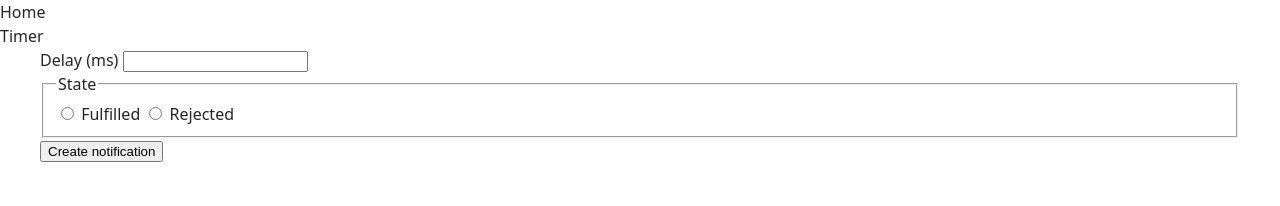
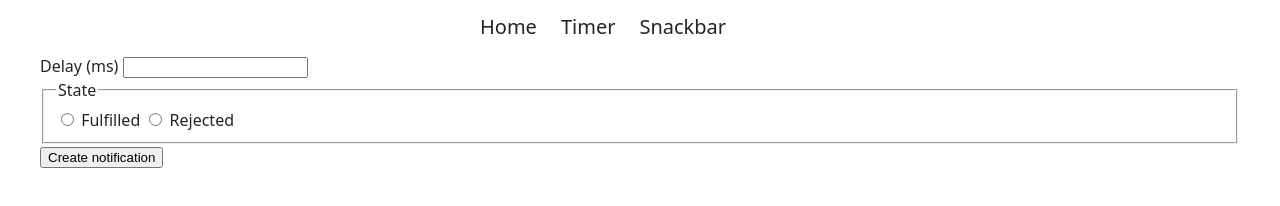
Before and after one commit to vitalii-mieliet/goit-js-hw-10, a website built with Vite: page src/2-snackbar.html in a window 1280 px wide. Built offline with nearby package versions, Linux system fonts and the light colour scheme.

Commit message:
Add nav styles

```diff
--- a/src/2-snackbar.html
+++ b/src/2-snackbar.html
@@ -8,12 +8,15 @@
     <link rel="stylesheet" href="./css/styles.css" />
   </head>
   <body>
-    <nav class="nav">
-      <ul>
-        <li><a href="./index.html">Home</a></li>
-        <li><a href="./1-timer.html">Timer</a></li>
-      </ul>
-    </nav>
+    <div class="container">
+      <nav class="nav">
+        <ul class="nav-list">
+          <li class="nav-link"><a href="./index.html">Home</a></li>
+          <li class="nav-link"><a href="./1-timer.html">Timer</a></li>
+          <li class="nav-link"><a href="./2-snackbar.html">Snackbar </a></li>
+        </ul>
+      </nav>
+    </div>
     <main>
       <div class="container">
         <form class="form">
--- /dev/null
+++ b/src/css/aditional.css
@@ -0,0 +1,10 @@
+.nav-list {
+  display: flex;
+  flex-direction: row;
+  column-gap: 24px;
+}
+
+.nav-link {
+  font-size: 20px;
+  padding: 12px 0;
+}
--- a/src/css/styles.css
+++ b/src/css/styles.css
@@ -8,6 +8,7 @@
 @import url('./reset.css');
 @import url('./base.css');
 @import url('./container.css');
+@import url('./aditional.css');
 
 /* Sections style */
 @import url('./1-timer.css');
```
Also changed, not shown: src/1-timer.html (+9 -6 lines), src/index.html (+9 -6 lines).
